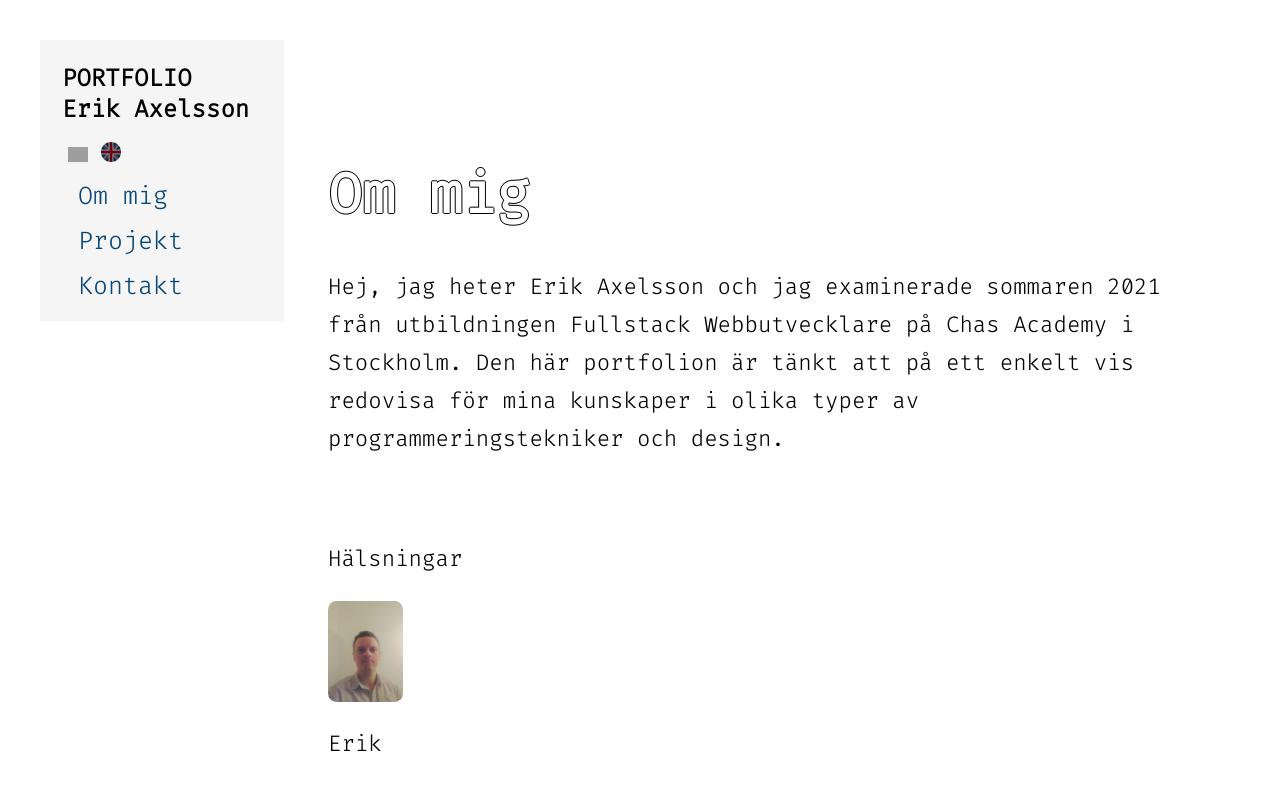
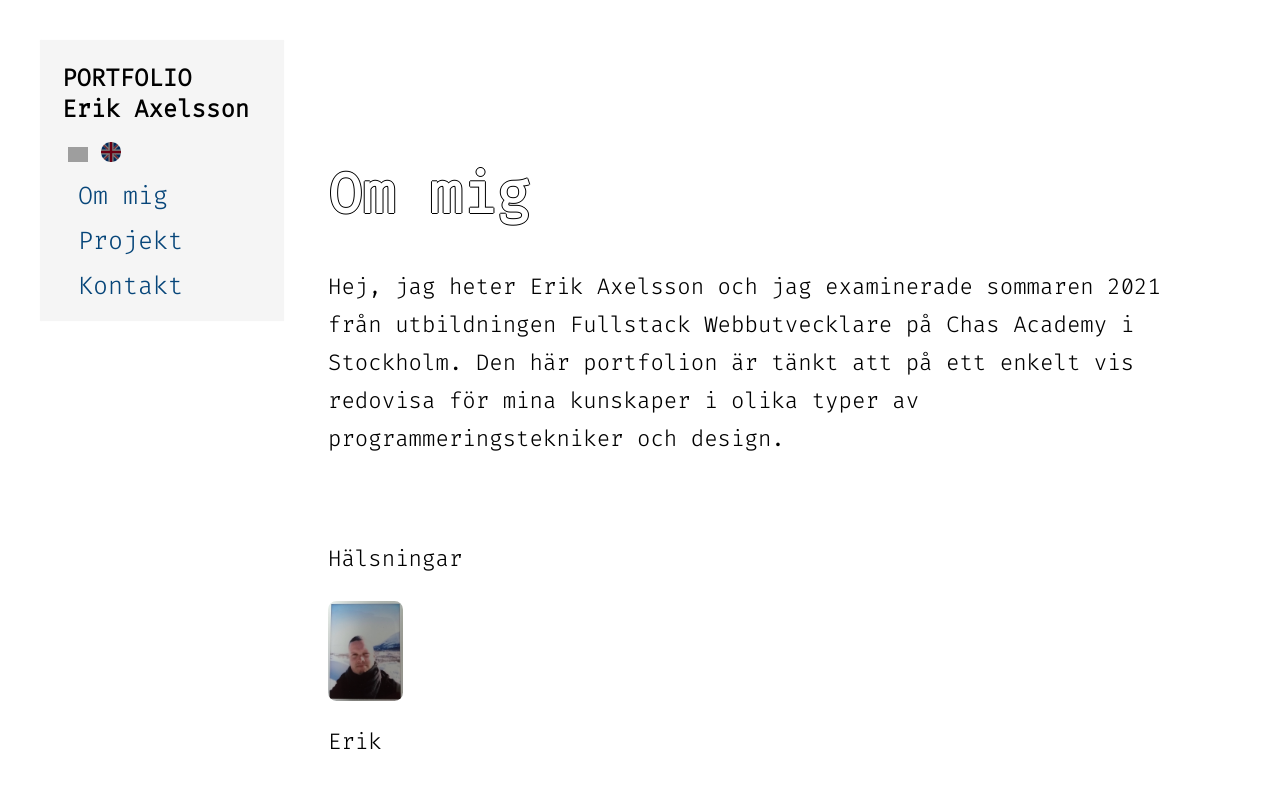
Before and after one commit to erax83/portfolio, a Vue app: page / in a window 1280 px wide. Shown: the top 790 px of the page. Built offline with nearby package versions, Linux system fonts and the light colour scheme; grey boxes are pictures that could not be loaded.

Commit message:
Add linkedin address and update text.

```diff
--- a/src/components/About.vue
+++ b/src/components/About.vue
@@ -15,10 +15,10 @@
     <div class="lang-eng" v-if="this.$store.state.swedish == false">
       <h1>About me</h1>
       <p>
-        Hello, my name is Erik Axelsson and I graduated in the summer of 2021
-        from the education Fullstack Web Developer at Chas Academy in Stockholm.
-        This portfolio is meant to account for my knowledge of different types
-        of programming techniques and design.
+        Hello, my name is Erik Axelsson. In the summer of 2021 I graduated from
+        the education Fullstack Web Developer at Chas Academy in Stockholm. This
+        portfolio is meant to account for my knowledge of different types of
+        programming techniques and design.
       </p>
       <br />
       <p>Regards</p>
@@ -28,7 +28,7 @@
         id="small-portrait"
         v-if="!showModal"
         @click="showModal = true"
-        src="@/assets/bildblocket.jpg"
+        src="@/assets/jag-lappland.jpg"
         alt="me"
       />
       <p>Erik</p>
@@ -41,7 +41,7 @@
         <img
           class="modal-img"
           @click="showModal = false"
-          src="@/assets/bildblocket.jpg"
+          src="@/assets/jag-lappland.jpg"
           alt="me"
         />
       </div>
--- a/src/components/Contact.vue
+++ b/src/components/Contact.vue
@@ -5,7 +5,7 @@
       <h1>Kontakt</h1>
       <p>Mobiltelefon: 073 - 951 78 83</p>
       <p>E-post: e.axelsson@tutanota.com</p>
-      <p>linkedIn: ...</p>
+      <p>linkedIn: https://www.linkedin.com/in/erik-axelsson-13a798236/</p>
       <br />
       <p>Adress:</p>
       <p>Erik Axelsson</p>
@@ -16,7 +16,7 @@
       <h1>Contact</h1>
       <p>Mobile phone: 073 - 951 78 83</p>
       <p>E-mail: e.axelsson@tutanota.com</p>
-      <p>linkedIn: ...</p>
+      <p>linkedIn: https://www.linkedin.com/in/erik-axelsson-13a798236/</p>
       <br />
       <p>Address:</p>
       <p>Erik Axelsson</p>
--- a/src/components/Projects.vue
+++ b/src/components/Projects.vue
@@ -15,7 +15,7 @@
         <p>
           Webbplatsen du besöker just nu. Menyn är fixed och är designad med ett
           responsivt tänk. En porträttbild går att förstora med modalteknik.
-          Global statehantering(Vuex) används för att skifta mellan svenska och
+          Global statehantering (Vuex) används för att skifta mellan svenska och
           engelska.
         </p>
         <a href="https://github.com/erax83/portfolio" target="_blank"
```
Also changed, not shown: src/assets/jag-lappland.jpg (added).
